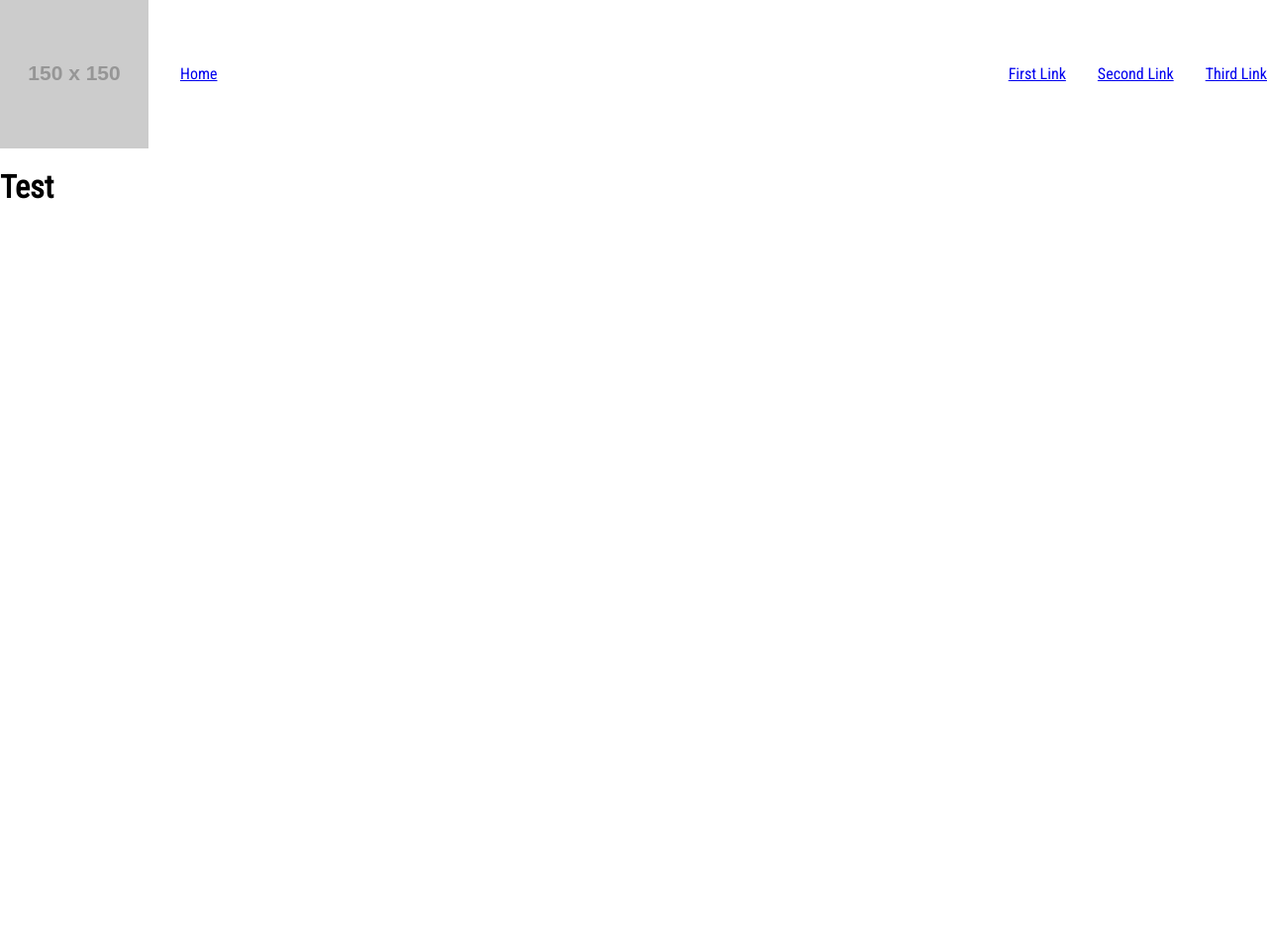
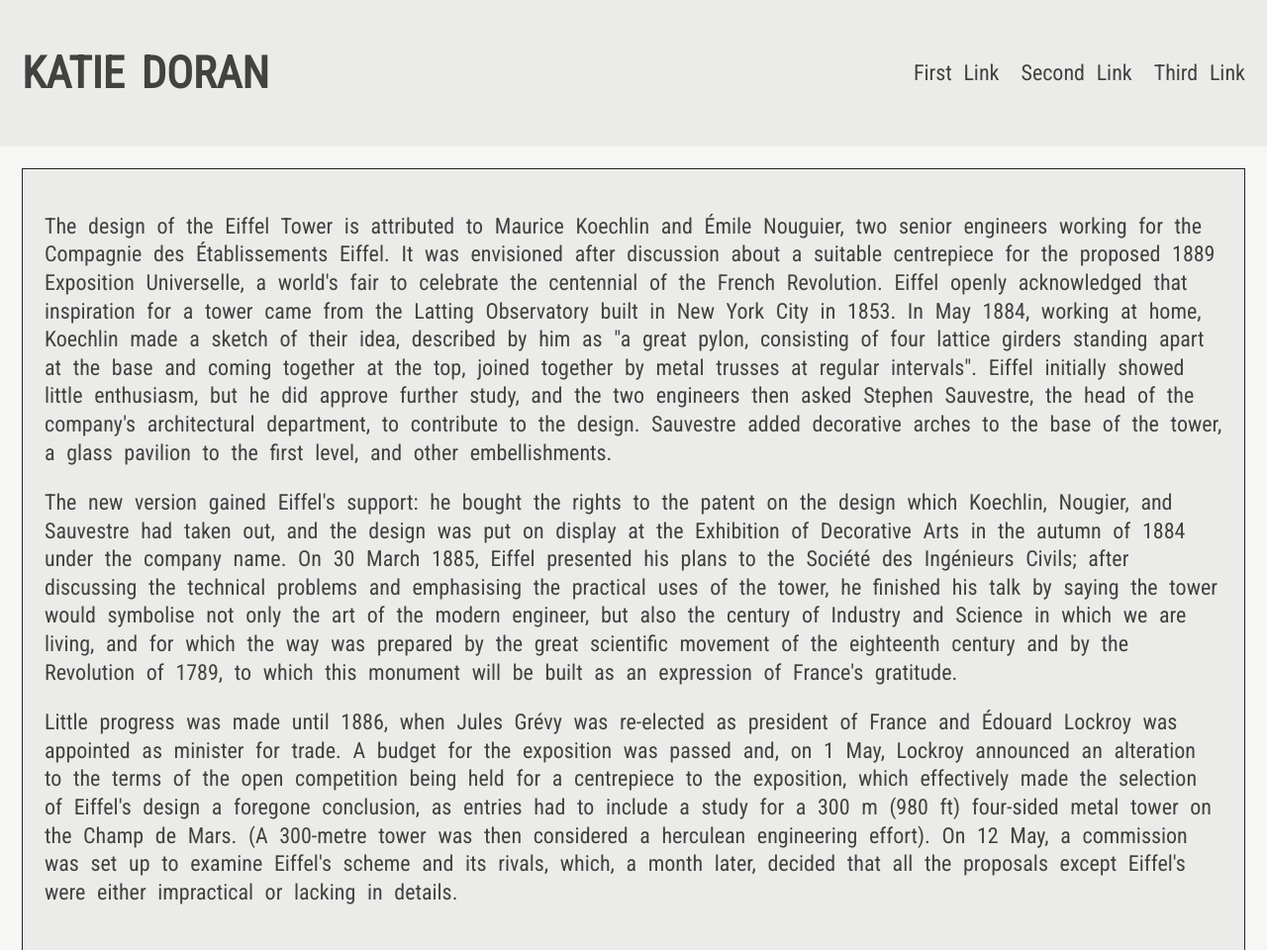
Before and after one commit to KatieLDoran/KatieLDoran.github.io, a plain HTML site: page index.html in a window 1280 px wide. Shown: the top 960 px of the page at 99% size. Before the commit the page ends 800 px from the top, so only its background shows below. Drawn offline with Linux system fonts and the light colour scheme; placeholder pictures from the web are drawn by us.

Commit message:
Typesetting and 6 shades of gray

```diff
--- a/index.html
+++ b/index.html
@@ -38,27 +38,29 @@
   <nav class="navigation">
     <ul class="left-nav-ul">
       <li class="left-nav-li">
-        <a class="nav-a flex-img-parent" href="#">
-          <img class="nav-img flex-img" src="https://via.placeholder.com/150" alt="Logo Placeholder">
+        <a class="a nav-a flex-img-parent" href="#">
+          <h1 class="h1">Katie Doran</h1>
         </a>
-      </li>
-      <li class="left-nav-li">
-        <a class="nav-a" href="#">Home</a>
       </li>
     </ul>
     <ul class="right-nav-ul">
       <li class="right-nav-li">
-        <a class="nav-a" href="#">First Link</a>
+        <a class="a nav-a" href="#">First Link</a>
       </li>
       <li class="right-nav-li">
-        <a class="nav-a" href="#">Second Link</a>
+        <a class="a nav-a" href="#">Second Link</a>
       </li>
       <li class="right-nav-li">
-        <a class="nav-a" href="#">Third Link</a>
+        <a class="a nav-a" href="#">Third Link</a>
       </li>
     </ul>
   </nav>
-  <h1>Test</h1>
+  <main class="main">
+    <section class="section-00">
+      <p>The design of the Eiffel Tower is attributed to Maurice Koechlin and Émile Nouguier, two senior engineers working for the Compagnie des Établissements Eiffel. It was envisioned after discussion about a suitable centrepiece for the proposed 1889 Exposition Universelle, a world's fair to celebrate the centennial of the French Revolution. Eiffel openly acknowledged that inspiration for a tower came from the Latting Observatory built in New York City in 1853. In May 1884, working at home, Koechlin made a sketch of their idea, described by him as "a great pylon, consisting of four lattice girders standing apart at the base and coming together at the top, joined together by metal trusses at regular intervals". Eiffel initially showed little enthusiasm, but he did approve further study, and the two engineers then asked Stephen Sauvestre, the head of the company's architectural department, to contribute to the design. Sauvestre added decorative arches to the base of the tower, a glass pavilion to the first level, and other embellishments.</p>
+      <p>The new version gained Eiffel's support: he bought the rights to the patent on the design which Koechlin, Nougier, and Sauvestre had taken out, and the design was put on display at the Exhibition of Decorative Arts in the autumn of 1884 under the company name. On 30 March 1885, Eiffel presented his plans to the Société des Ingénieurs Civils; after discussing the technical problems and emphasising the practical uses of the tower, he finished his talk by saying the tower would symbolise not only the art of the modern engineer, but also the century of Industry and Science in which we are living, and for which the way was prepared by the great scientific movement of the eighteenth century and by the Revolution of 1789, to which this monument will be built as an expression of France's gratitude.</p>
+      <p>Little progress was made until 1886, when Jules Grévy was re-elected as president of France and Édouard Lockroy was appointed as minister for trade. A budget for the exposition was passed and, on 1 May, Lockroy announced an alteration to the terms of the open competition being held for a centrepiece to the exposition, which effectively made the selection of Eiffel's design a foregone conclusion, as entries had to include a study for a 300 m (980 ft) four-sided metal tower on the Champ de Mars. (A 300-metre tower was then considered a herculean engineering effort). On 12 May, a commission was set up to examine Eiffel's scheme and its rivals, which, a month later, decided that all the proposals except Eiffel's were either impractical or lacking in details.</p>
+    </section>
+  </main>
 </body>
-
 </html>
--- a/style.css
+++ b/style.css
@@ -1,5 +1,85 @@
+/*
+#f6f6f5
+#ebebea
+#e3e3e2
+#6d6d69
+#424240
+#242423
+*/
+/*
+Base Size: 16px
+1.125 Major Second
+0.702rem/11.24px
+0.79rem/12.64px
+1rem/16.00px
+1.125rem/18.00px
+1.266rem/20.25px
+1.424rem/22.78px
+1.602rem/25.63px
+1.802rem/28.83px
+2.027rem/32.44px
+
+*/
+* {
+  box-sizing: border-box;
+}
+
 html {
   font-family: 'Roboto Condensed', sans-serif;
+  font-size: 16px;
+  line-height: 1.3rem;
+  letter-spacing: 0rem;
+  word-spacing: 0.3rem;
+  color: #424240;
+}
+
+@media (min-width: 360px) {
+  html {
+    font-size: calc(112.5% + 2 * (100vw - 360px) / 68);
+  }
+}
+
+@media (min-width:428px) {
+  html {
+    font-size: 18px;
+    font-size: calc(125% + 2 * (100vw - 428px) / 340);
+  }
+}
+
+@media (min-width: 768px) {
+  html {
+    font-size: 22px;
+  }
+}
+
+.h1 {
+  font-size: 2.027rem;
+  text-transform: uppercase;
+  line-height: 2rem;
+}
+
+.a, .a:link, .a:visited {
+  color: #424240;
+  text-decoration: none;
+}
+
+.a:hover {
+  color: #6d6d69;
+}
+
+.a:active {
+  color: #242423;
+}
+
+.article {
+  width: calc(100% - 2rem);
+  max-width: 29.33rem;
+  display: block;
+  margin: 0 auto;
+}
+
+.paragraph {
+  margin: 0 0 1rem 0;
 }
 
 ul {
@@ -9,19 +89,17 @@ ul {
 }
 
 .navigation {
+  padding: 1rem;
   display: flex;
   flex-wrap: wrap;
   justify-content: space-between;
+  background-color: #ebebea;
 }
 
 .left-nav-ul {
   display: flex;
   flex-wrap: wrap;
   align-items: center;
-}
-
-.left-nav-ul:first-child {
-  margin: 0 0 0 -1em;
 }
 
 .flex-img-parent {
@@ -41,14 +119,30 @@ ul {
   justify-content: flex-end;
 }
 
-.right-nav-ul:last-child {
-  margin: 0 -1em 0 0;
-}
-
 .right-nav-li {}
 
 .nav-a {
   margin: 0 1em;
 }
 
+.left-nav-ul:first-child .nav-a {
+  margin: 0 1em 0 0;
+}
+
+.right-nav-ul:last-child .nav-a {
+  margin: 0 0 0 1em;
+}
+
 .nav-img {}
+
+.main {
+  width: 100%;
+  padding: 1rem;
+  background: #f6f6f5;
+}
+
+.section-00 {
+  background-color: #ebebea;
+  border: 1px solid #242423;
+  padding: 1rem;
+}
```
Also changed, not shown: to-do.txt.
